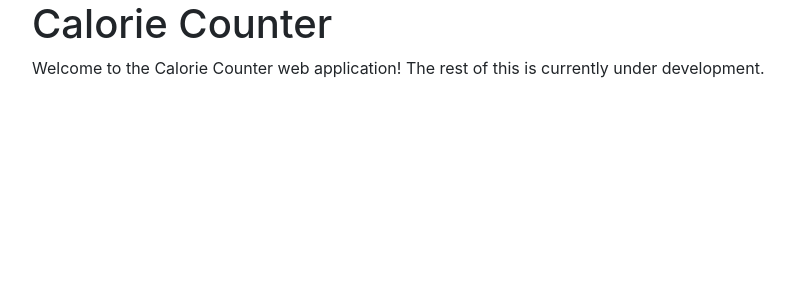
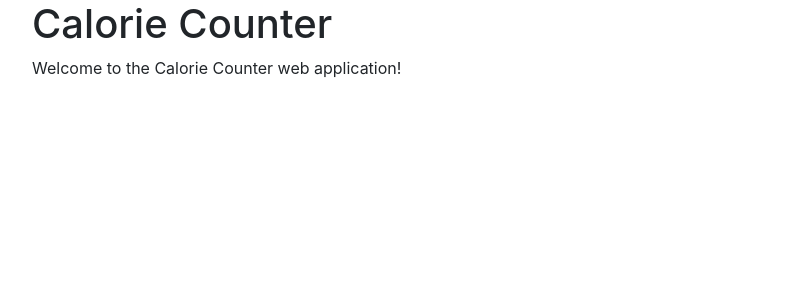
Before and after one commit to patricianicolentan/calorie-counter, a Flask app: page / in a window 1280 px wide. Shown: the part 56-356 px from the top of the page, without its empty margins (53-848 px from the left). Run offline with Flask 2, Linux system fonts and the light colour scheme; some libraries are stand-ins or nearby versions.

Commit message:
Update index.html

```diff
--- a/templates/index.html
+++ b/templates/index.html
@@ -2,5 +2,5 @@
 
 {% block content %}
     <h1>{% block title %} Calorie Counter {% endblock %}</h1>
-    <p> Welcome to the Calorie Counter web application! The rest of this is currently under development. </p>
+    <p> Welcome to the Calorie Counter web application! </p>
 {% endblock %}
```
